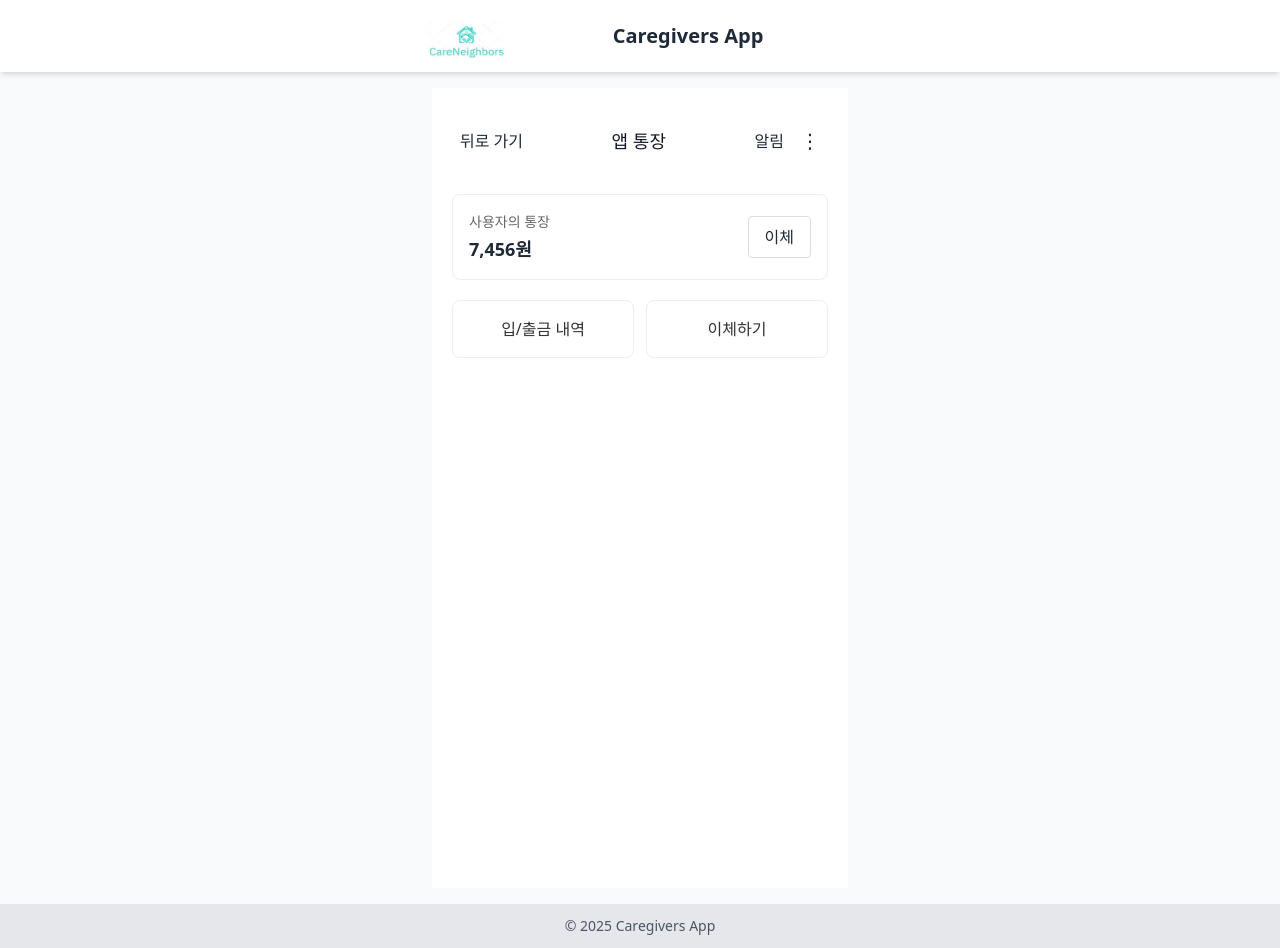
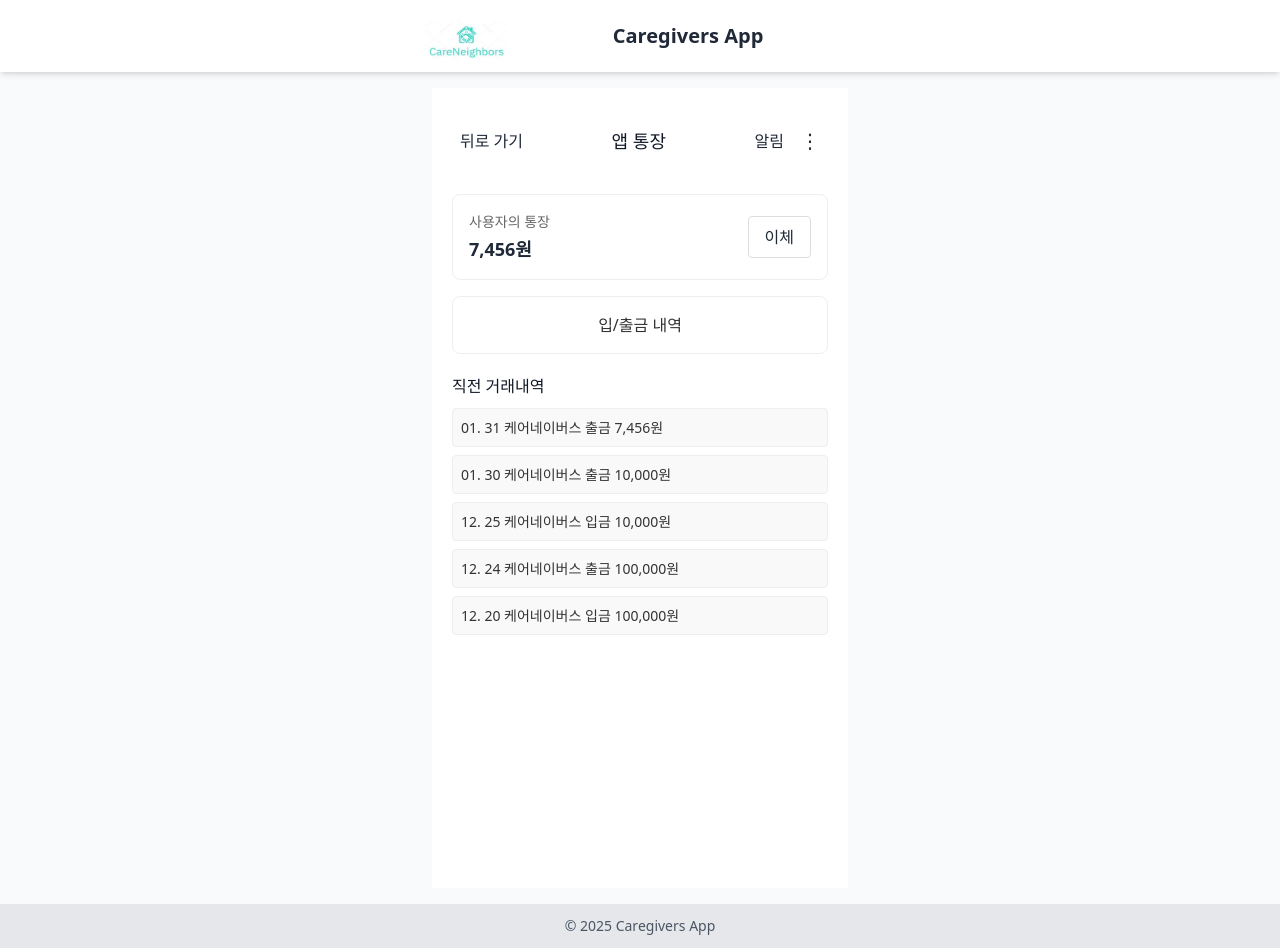
Before and after one commit to gowns12/CareNeighbors-frontend, a Next.js app: page /my-page/appAccount in a window 1280 px wide. Built offline with nearby package versions, Linux system fonts and the light colour scheme.

Commit message:
Add recent transactions section to account page and improve transaction display

```diff
--- a/src/app/my-page/appAccount/page.tsx
+++ b/src/app/my-page/appAccount/page.tsx
@@ -1,4 +1,3 @@
-// app/appAccount/page.tsx
 'use client';
 
 import { useRouter } from 'next/navigation';
@@ -6,6 +5,19 @@ import styled from 'styled-components';
 
 export default function AppAccountPage() {
     const router = useRouter();
+
+    const transactions = [
+        { id: "1", date: "01. 31", merchant: "케어네이버스", amount: -7456, balance: 7456 },
+        { id: "2", date: "01. 30", merchant: "케어네이버스", amount: -10000, balance: 14912 },
+        { id: "3", date: "12. 25", merchant: "케어네이버스", amount: 10000, balance: 24912 },
+        { id: "4", date: "12. 24", merchant: "케어네이버스", amount: -100000, balance: 14912 },
+        { id: "5", date: "12. 20", merchant: "케어네이버스", amount: 100000, balance: 114912 },
+        { id: "6", date: "12. 19", merchant: "케어네이버스", amount: -1000000, balance: 14912 },
+        { id: "7", date: "12. 15", merchant: "케어네이버스", amount: 1000000, balance: 1014912 },
+        { id: "8", date: "12. 20", merchant: "케어네이버스", amount: -500000, balance: 0 },
+    ];
+
+    const recentTransactions = transactions.slice(0, 5);
 
     return (
         <Container>
@@ -21,16 +33,25 @@ export default function AppAccountPage() {
                     <AccountLabel>사용자의 통장</AccountLabel>
                     <AccountBalance>7,456원</AccountBalance>
                 </AccountInfo>
-                <TransferButton>이체</TransferButton>
+                <TransferButton onClick={() => router.push("/my-page/appAccount/transfer/select-institution")}>이체</TransferButton>
             </AccountBox>
+
             <ActionButtons>
                 <ActionButton onClick={() => router.push("/my-page/appAccount/transaction-history")}>
                     입/출금 내역
                 </ActionButton>
-                <ActionButton>
-                    이체하기
-                </ActionButton>
             </ActionButtons>
+
+            <RecentTransactionsSection>
+                <SectionTitle>직전 거래내역</SectionTitle>
+                <TransactionHistory>
+                    {recentTransactions.map((tx) => (
+                        <TransactionItem key={tx.id}>
+                            {tx.date}  {tx.merchant}  {tx.amount > 0 ? '입금' : '출금'} {Math.abs(tx.amount).toLocaleString()}원
+                        </TransactionItem>
+                    ))}
+                </TransactionHistory>
+            </RecentTransactionsSection>
         </Container>
     );
 }
@@ -104,7 +125,7 @@ const TransferButton = styled.button`
 const ActionButtons = styled.div`
     display: flex;
     gap: 12px; // 버튼 사이 간격
-    margin-top: 20px;
+    margin-bottom: 20px;
 `;
 
 const ActionButton = styled.button`
@@ -125,7 +146,29 @@ const ActionButton = styled.button`
     &:active {
         background-color: #eeeeee;
     }
+`;
 
-    &:active {
-        background-color: #eeeeee;
-    }`;
+const RecentTransactionsSection = styled.section`
+    margin-top: 20px;
+`;
+
+const SectionTitle = styled.h2`
+    font-size: 16px;
+    margin-bottom: 10px;
+`;
+
+const TransactionHistory = styled.div`
+    display: flex;
+    flex-direction: column;
+    gap: 8px; // 내역 사이 간격
+    margin-bottom: 20px;
+`;
+
+const TransactionItem = styled.div`
+    padding: 8px;
+    border: 1px solid #eee;
+    border-radius: 4px;
+    background: #f9f9f9;
+    font-size: 14px;
+    color: #333;
+`;
--- a/src/app/my-page/appAccount/transaction-history/page.tsx
+++ b/src/app/my-page/appAccount/transaction-history/page.tsx
@@ -1,4 +1,3 @@
-// app/appAccount/transaction-history/page.tsx
 'use client';
 
            import { useRouter } from 'next/navigation';
@@ -63,7 +62,7 @@
                                    </LeftSection>
                                    <RightSection>
                                        <Amount $isPositive={tx.amount > 0}>
-                                       {tx.amount > 0 ? '+' : ''}{tx.amount.toLocaleString()}원
+                                           {tx.amount > 0 ? '입금' : '출금'} {Math.abs(tx.amount).toLocaleString()}원
                                        </Amount>
                                        <Balance>{tx.balance.toLocaleString()}원</Balance>
                                    </RightSection>
--- a/src/app/my-page/appAccount/transfer/input-amount/page.tsx
+++ b/src/app/my-page/appAccount/transfer/input-amount/page.tsx
@@ -86,9 +86,9 @@ export default function InputAmountPage() {
                 </AccountSelector>
 
                 <AccountSelector>
-                    <AccountLabel>누구누구의 계좌로</AccountLabel>
+                    <AccountLabel>누구누구의 계좌</AccountLabel>
                     <AccountDetails>
-                        {initialBank} {initialAccount}
+                        {initialBank} {initialAccount} {"로"}
                     </AccountDetails>
                 </AccountSelector>
             </AccountInfo>
```
Lines whose indentation alone changed are shown as unchanged.
